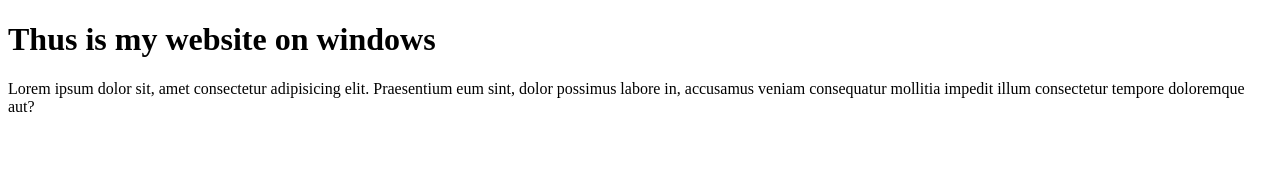
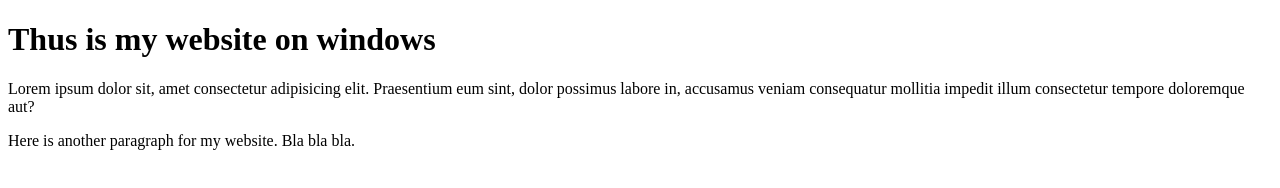
Before and after one commit to nidhalsfar/firstsitewindows, a plain HTML site: page index.html in a window 1280 px wide. Drawn offline with Linux system fonts and the light colour scheme.

Commit message:
added a new paragraph

```diff
--- a/index.html
+++ b/index.html
@@ -10,6 +10,8 @@
 
     <p>Lorem ipsum dolor sit, amet consectetur adipisicing elit. Praesentium eum sint, dolor possimus labore in, accusamus veniam consequatur mollitia impedit illum consectetur tempore doloremque aut?</p>
 
+    <p>Here is another paragraph for my website. Bla bla bla.</p>
+
 
 </body>
 </html>
```
